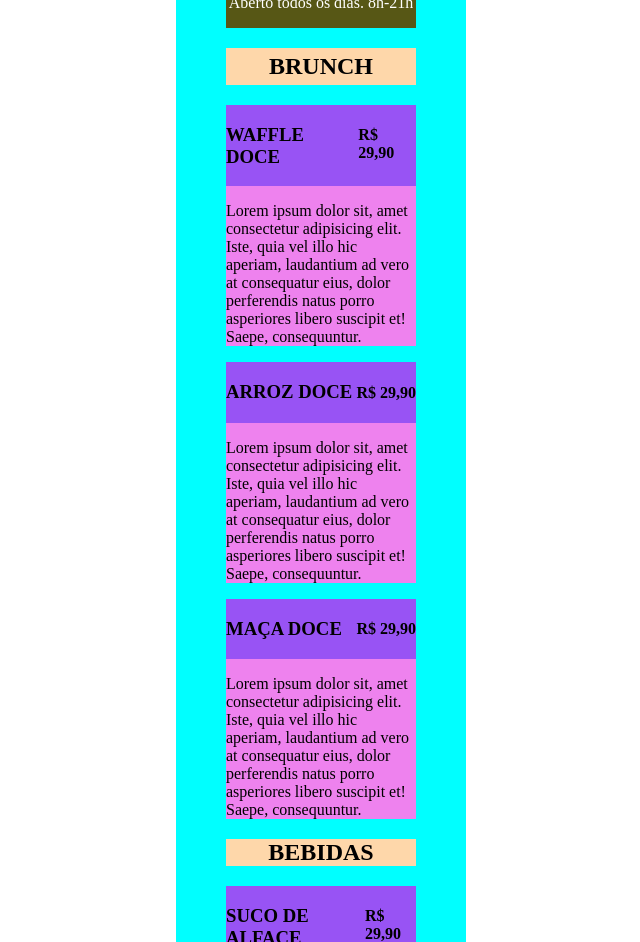
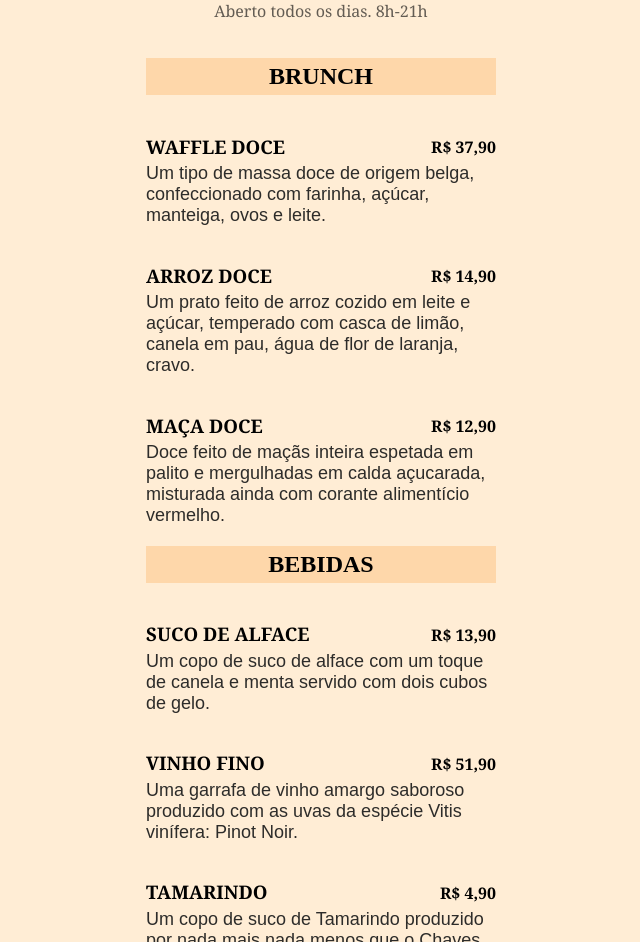
Before and after one commit to marylion/menu_cafe, a plain HTML site: page index.html in a window 1280 px wide. Shown: the part 139-1081 px from the top of the page, without its empty margins (319-959 px from the left). Drawn offline with Linux system fonts and the light colour scheme.

Commit message:
Tirei as cores teste, coloquei font Georgia+Arial

```diff
--- a/index.html
+++ b/index.html
@@ -25,28 +25,28 @@
                 <li class="menu-item">
                     <div class="menu-nome-preco">
                         <h3>WAFFLE DOCE</h3>
-                        <h4>R$ 29,90</h4>
+                        <h4>R$ 37,90</h4>
                     </div>
                     <p class="menu-item-descricao">
-                        Lorem ipsum dolor sit, amet consectetur adipisicing elit. Iste, quia vel illo hic aperiam, laudantium ad vero at consequatur eius, dolor perferendis natus porro asperiores libero suscipit et! Saepe, consequuntur.
+                        Um tipo de massa doce de origem belga, confeccionado com farinha, açúcar, manteiga, ovos e leite.
                     </p>
                 </li>
                 <li class="menu-item">
                     <div class="menu-nome-preco">
                     <h3>ARROZ DOCE</h3>
-                    <h4>R$ 29,90</h4>
+                    <h4>R$ 14,90</h4>
                     </div>
                     <p class="menu-item-descricao">
-                        Lorem ipsum dolor sit, amet consectetur adipisicing elit. Iste, quia vel illo hic aperiam, laudantium ad vero at consequatur eius, dolor perferendis natus porro asperiores libero suscipit et! Saepe, consequuntur.
+                        Um prato feito de arroz cozido em leite e açúcar, temperado com casca de limão, canela em pau, água de flor de laranja, cravo.
                     </p>
                 </li>
                 <li class="menu-item">
                     <div class="menu-nome-preco">
                     <h3>MAÇA DOCE</h3>
-                    <h4>R$ 29,90</h4>
+                    <h4>R$ 12,90</h4>
                     </div>
                     <p class="menu-item-descricao">
-                        Lorem ipsum dolor sit, amet consectetur adipisicing elit. Iste, quia vel illo hic aperiam, laudantium ad vero at consequatur eius, dolor perferendis natus porro asperiores libero suscipit et! Saepe, consequuntur.
+                        Doce feito de maçãs inteira espetada em palito e mergulhadas em calda açucarada, misturada ainda com corante alimentício vermelho.
                     </p>
                 </li>
             </ul>
@@ -57,28 +57,28 @@
                 <li class="menu-item">
                     <div class="menu-nome-preco">
                     <h3>SUCO DE ALFACE</h3>
-                    <h4>R$ 29,90</h4>
+                    <h4>R$ 13,90</h4>
                     </div>
                     <p class="menu-item-descricao">
-                        Lorem ipsum dolor sit, amet consectetur adipisicing elit. Iste, quia vel illo hic aperiam, laudantium ad vero at consequatur eius, dolor perferendis natus porro asperiores libero suscipit et! Saepe, consequuntur.
+                        Um copo de suco de alface com um toque de canela e menta servido com dois cubos de gelo.
                     </p>
                 </li>
                 <li class="menu-item">
                     <div class="menu-nome-preco">
                     <h3>VINHO FINO</h3>
-                    <h4>R$ 29,90</h4>
+                    <h4>R$ 51,90</h4>
                     </div>
                     <p class="menu-item-descricao">
-                        Lorem ipsum dolor sit, amet consectetur adipisicing elit. Iste, quia vel illo hic aperiam, laudantium ad vero at consequatur eius, dolor perferendis natus porro asperiores libero suscipit et! Saepe, consequuntur.
+                        Uma garrafa de vinho amargo saboroso produzido com as uvas da espécie Vitis vinífera: Pinot Noir.
                     </p>
                 </li>
                 <li class="menu-item">
                     <div class="menu-nome-preco">
                     <h3>TAMARINDO</h3>
-                    <h4>R$ 29,90</h4>
+                    <h4>R$ 4,90</h4>
                     </div>
                     <p class="menu-item-descricao">
-                        Lorem ipsum dolor sit, amet consectetur adipisicing elit. Iste, quia vel illo hic aperiam, laudantium ad vero at consequatur eius, dolor perferendis natus porro asperiores libero suscipit et! Saepe, consequuntur.
+                        Um copo de suco de Tamarindo produzido por nada mais nada menos que o Chaves.
                     </p>
                 </li>
             </ul>
--- a/style.css
+++ b/style.css
@@ -1,59 +1,55 @@
 body {
+    font-family: Georgia, serif;
     margin: 0;
     padding: 0;
     justify-content: center;
     display: flex;
+    background-color: #FFEDD5;
 }
 
 .container {
-    background-color: aqua;
+    /* background-color: aqua; */
     padding: 50px;
     margin: 30px;
-    width: 190px;
+    width: 350px;
 }
 
 .titulo{
     display: flex;
     justify-content: center;
     align-items: center;
-    background-color: cornflowerblue;
+    /* background-color: cornflowerblue; */
 }
 
 .txt-preto {
     margin: 0;
     padding: 0;
     display: inline;
-    background-color: brown;
+    /* background-color: brown; */
+    color: #2D2C2A;
 }
 
 .txt-laranja {
     margin: 0;
     padding: 0;
     display: inline;
-    color: orange;
-    background-color: rgb(19, 57, 87);
+    color: #995000;
+    /* background-color: rgb(19, 57, 87); */
 }
 
 .titulo.sub{
-    color: white;
-    background-color: rgb(87, 87, 21);
+    color: #635C53;
+    /* background-color: rgb(87, 87, 21); */
 }
 
 .menu-nome-preco {
     display: flex;
     justify-content: space-between;
-    background-color: rgba(0, 0, 255, 0.362);
+    height: 30px;
+    /* background-color: rgba(0, 0, 255, 0.362); */
 }
 
-.menu-item{
-    background-color: violet;
-}
 
-/* .menu-list{
-    float: left;
-    padding: 20px;
-    background-color: rgba(0, 0, 0, 0);
-} */
 
 /*Estilo Brunch*/
 .brunch h2{
@@ -61,7 +57,6 @@ body {
     text-align: center;
     background-color: #FED7AA;
     padding: 5px;
-
 }
 
 /*Estilo Bebidas*/
@@ -69,9 +64,23 @@ body {
     font-family: 'Times New Roman', Times, serif;
     text-align: center;
     background-color: #FED7AA;
+    padding: 5px;
 }
 
 ul {
     padding: 0;
     margin: 0;
 }
+
+li p{
+    font-family: Arial, sans-serif;
+    color: #2D2C2A;
+    font-size: large;
+    /* width: 250px; */
+}
+
+/*
+#FFEDD5 begie claro
+#995000 coffe
+#2D2C2A black
+*/
```
